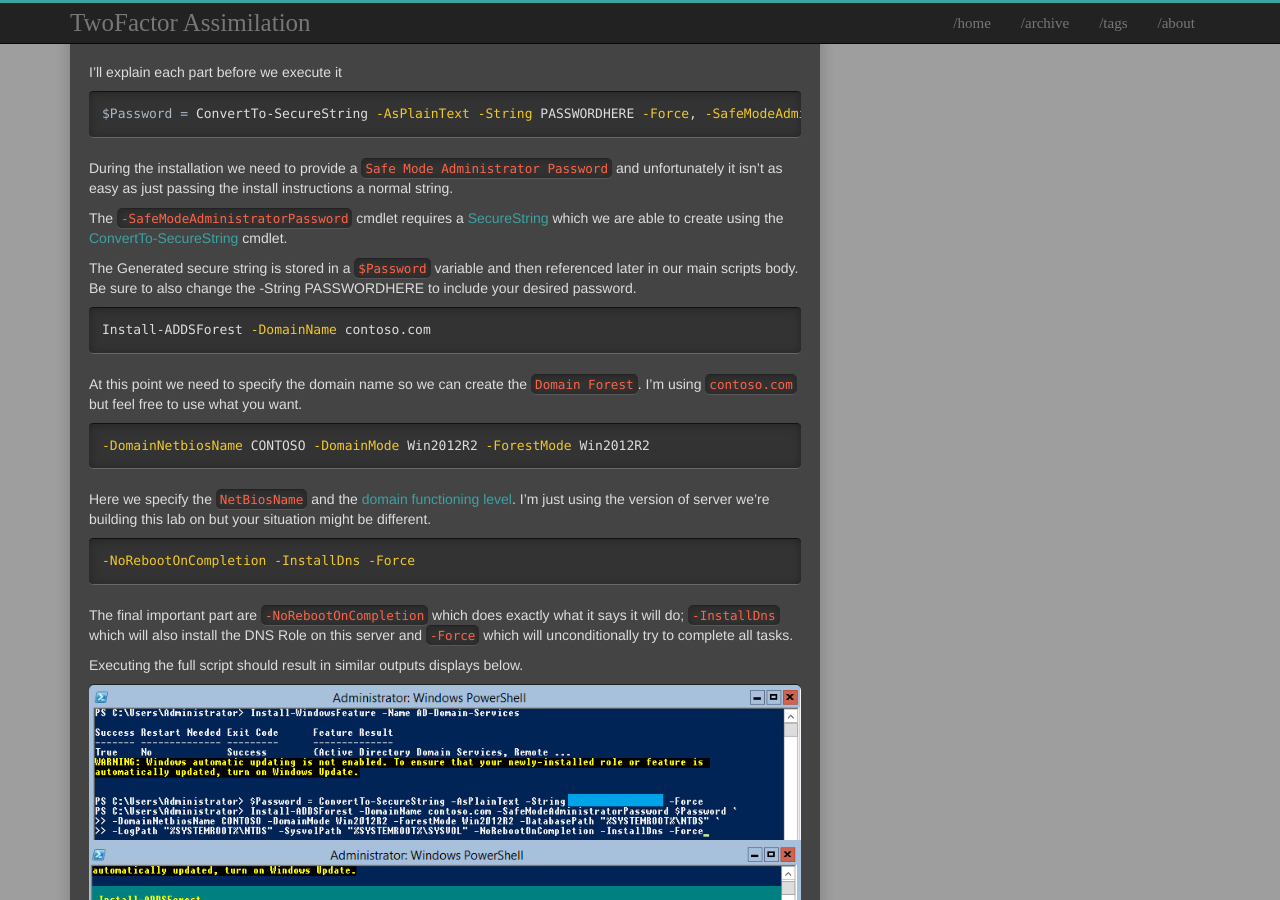
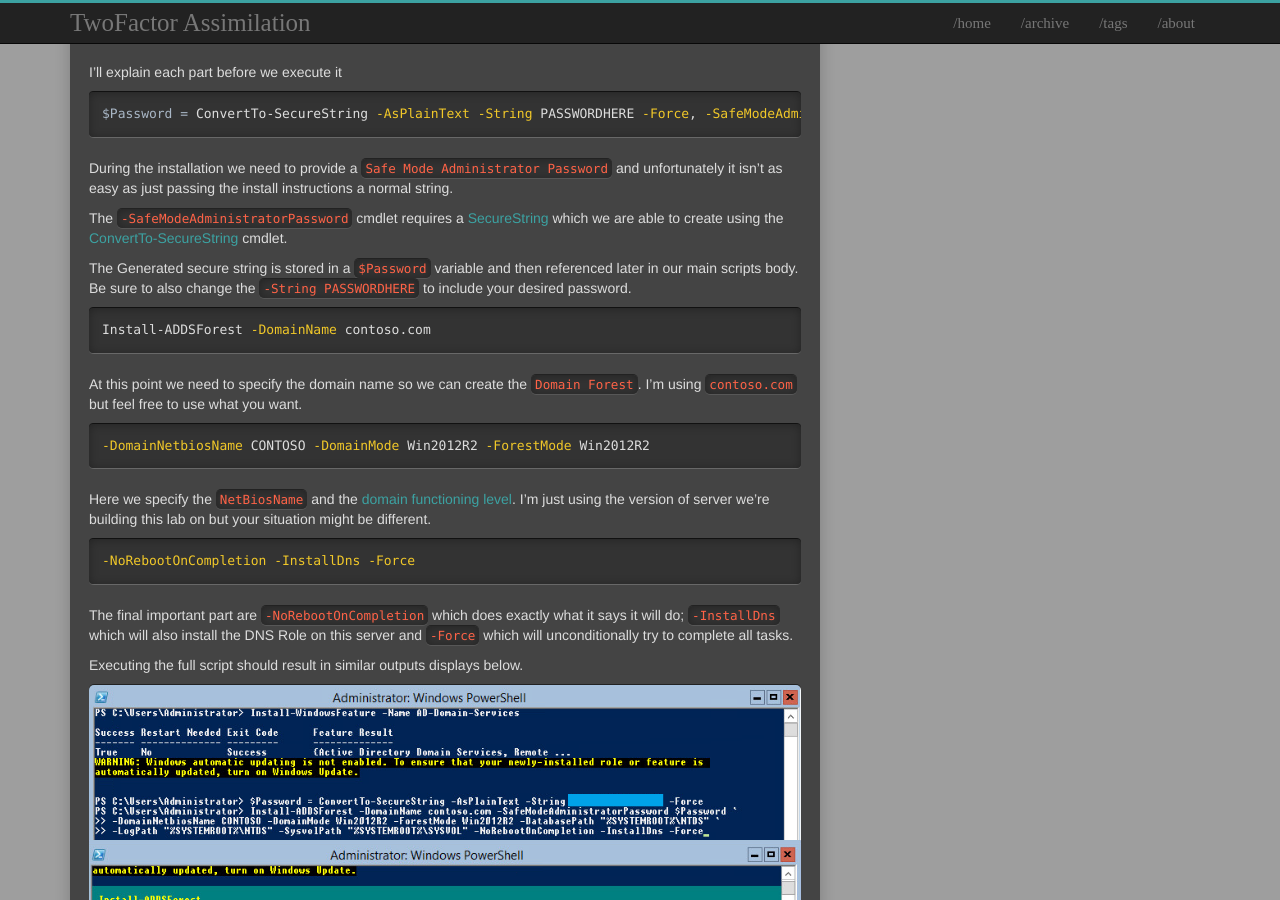
Before and after one commit to t04glovern/t04glovern.github.io.raw, a Jekyll site: the page built from _posts/2016-02-05-windows-server--installing-ad-ds-on-windows-server-2012-r2-core.markdown, in a window 1280 px wide and 900 px high, scrolled down 3869 px. Built offline with Jekyll 4.4.1, drawn with Linux system fonts in a browser that asks for light colours; comment, search, counter and statistics services are not loaded.

Commit message:
Fixed formatting

```diff
--- a/_posts/2016-02-05-windows-server--installing-ad-ds-on-windows-server-2012-r2-core.markdown
+++ b/_posts/2016-02-05-windows-server--installing-ad-ds-on-windows-server-2012-r2-core.markdown
@@ -144,7 +144,7 @@ During the installation we need to provide a `Safe Mode Administrator Password`
 
 The `-SafeModeAdministratorPassword` cmdlet requires a [SecureString](https://msdn.microsoft.com/en-us/library/system.security.securestring%28v=vs.110%29.aspx) which we are able to create using the [ConvertTo-SecureString](https://technet.microsoft.com/en-us/library/hh849818.aspx) cmdlet.
 
-The Generated secure string is stored in a `$Password` variable and then referenced later in our main scripts body. Be sure to also change the -String PASSWORDHERE to include your desired password.
+The Generated secure string is stored in a `$Password` variable and then referenced later in our main scripts body. Be sure to also change the `-String PASSWORDHERE` to include your desired password.
 
 {% highlight bash %}
 Install-ADDSForest -DomainName contoso.com
```
